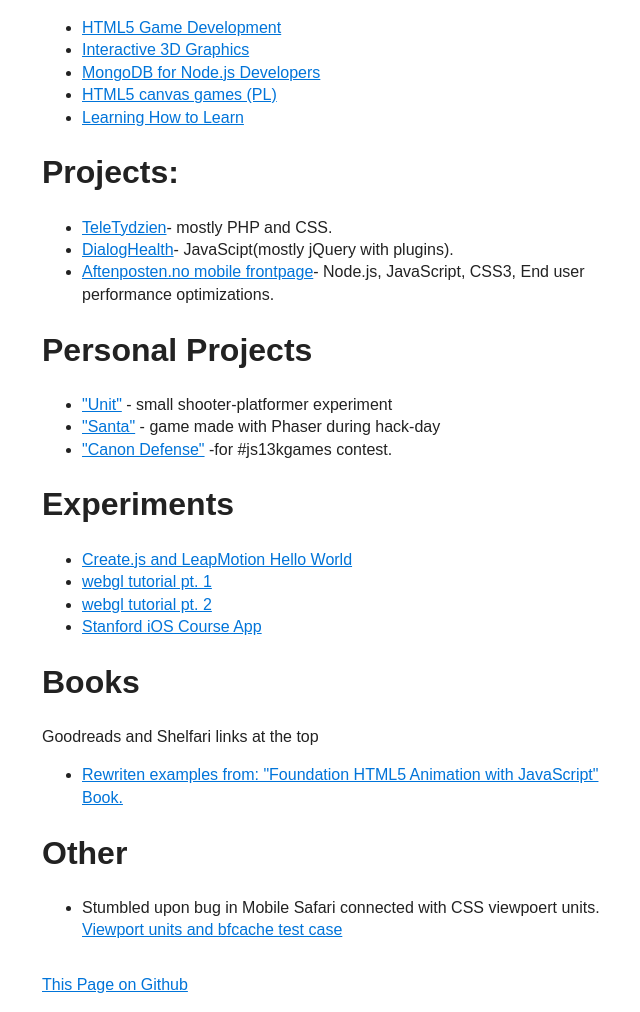
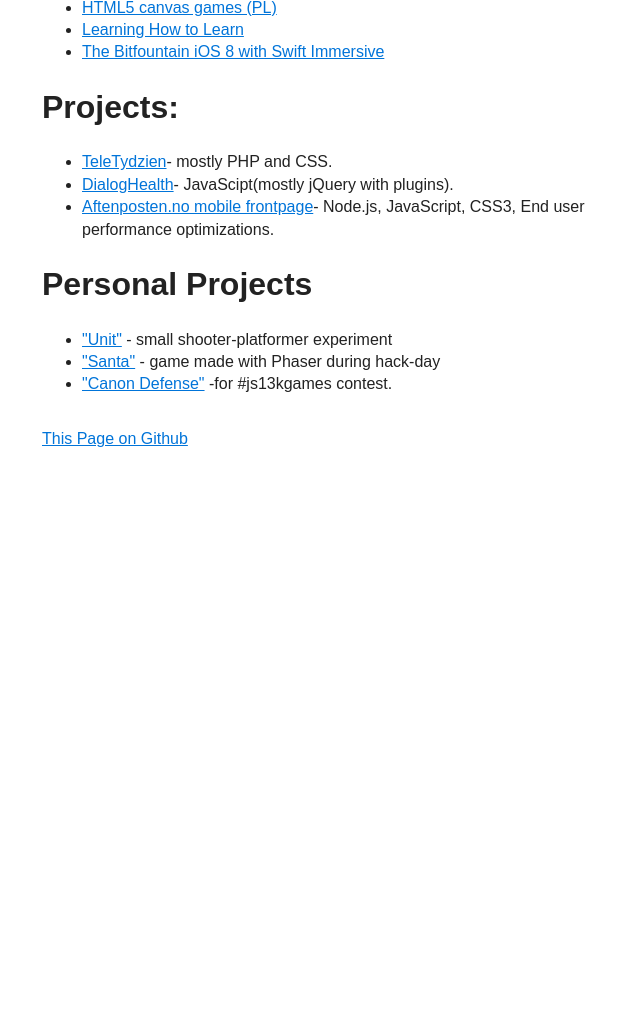
Before and after one commit to krzychukula/krzychukula.github.com, a website: page index.html in a window 1280 px wide. Shown: the part 1137-2149 px from the top of the page, without its empty margins (318-958 px from the left). After the commit the page ends 1603 px from the top, so only its background shows below. Drawn offline with Linux system fonts and the light colour scheme.

Commit message:
Update courses and remove less useful information

```diff
--- a/index.html
+++ b/index.html
@@ -61,8 +61,9 @@
 					</ul>
 			</header>
 			<div id="main" role="main">
+
 				<section>
-					<h1>Organizer:</h1>
+					<h1>Former Organizer:</h1>
 					<nav>
 						<ul>
 							<li>
@@ -71,13 +72,6 @@
 							<li>
 								"STP GameDev" - internal meetups and workshops at Schibsted Tech Polska.
 							</li>
-						</ul>
-					</nav>
-				</section>
-				<section>
-					<h1>Former Organizer:</h1>
-					<nav>
-						<ul>
 							<li>
 								<a href="http://www.meetup.com/KrakowJS/">JS meetups in Krakow</a>
 							</li>
@@ -135,6 +129,9 @@
 							<li>
 								<a href="https://www.coursera.org/course/learning">Learning How to Learn</a>
 							</li>
+							<li>
+								<a href="http://bitfountain.io/courses/complete-ios8">The Bitfountain iOS 8 with Swift Immersive</a>
+							</li>
 						</ul>
 					</nav>
 				</section>
@@ -165,41 +162,7 @@
 						</li>
 					</ul>
 				</section>
-				<section>
-					<h1>Experiments</h1>
-					<ul>
-		 				<li>
-							<a href="createleap">Create.js and LeapMotion Hello World</a>
-						</li>
-						<li>
-							<a href="webgl/lesson1.html">webgl tutorial pt. 1</a>
-						</li>
-						<li>
-							<a href="webgl/lesson2.html">webgl tutorial pt. 2</a>
-						</li>
-						<li>
-							<a href="https://github.com/krzychukula/Matchismo">Stanford iOS Course App</a>
-						</li>
-					</ul>
-				</section>
-				<section>
-					<h1>Books</h1>
-					<p>Goodreads and Shelfari links at the top</p>
-					<ul>
-						<li>
-							<a href="/animation">Rewriten examples from: "Foundation HTML5 Animation with JavaScript" Book.</a>
-						</li>
-					</ul>
-				</section>
-				<section>
-					<h1>Other</h1>
-					<ul>
-						<li>Stumbled upon bug in Mobile Safari connected with CSS viewpoert units.
-							<a
-							href="vw_bfcache">Viewport units and bfcache test case</a>
-						</li>
-					</ul>
-				</section>
+
 			</div>
 			<footer>
 				<a href="https://github.com/krzychukula/krzychukula.github.com">This Page on Github</a>
```
